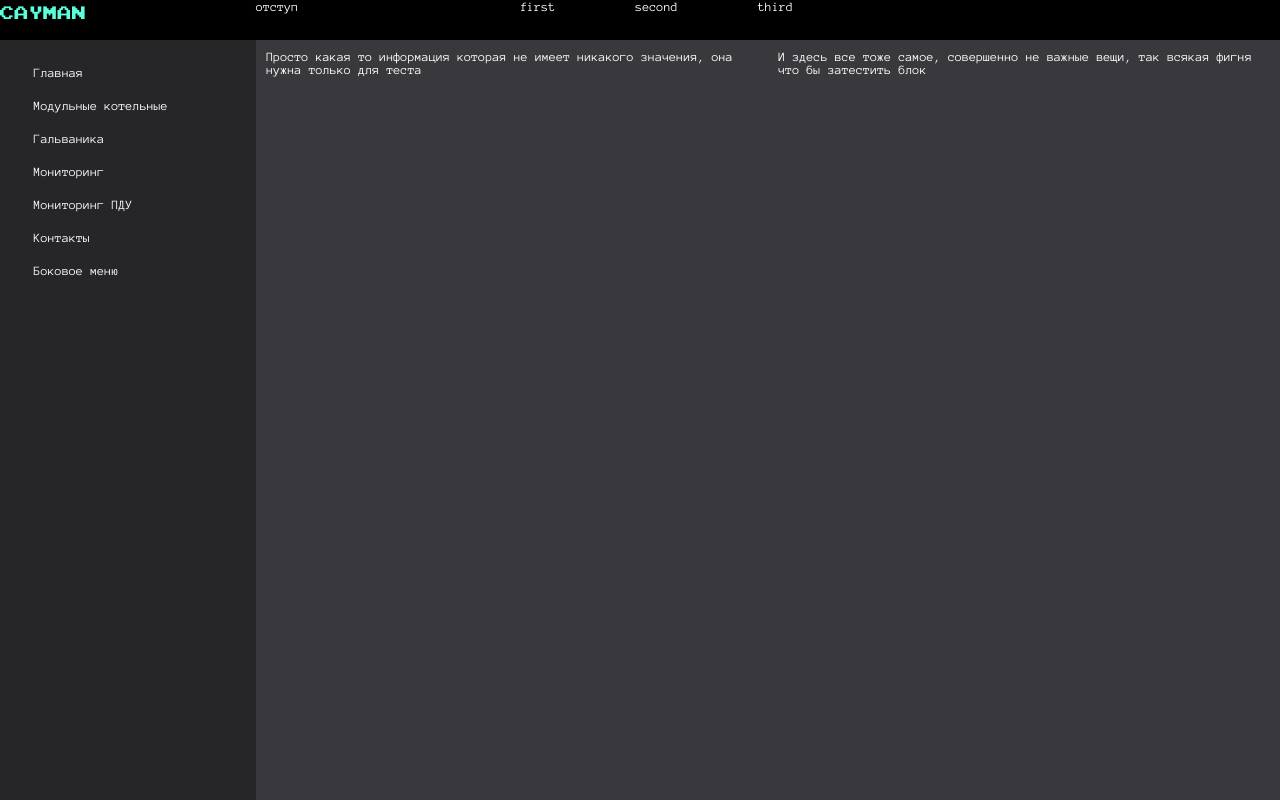
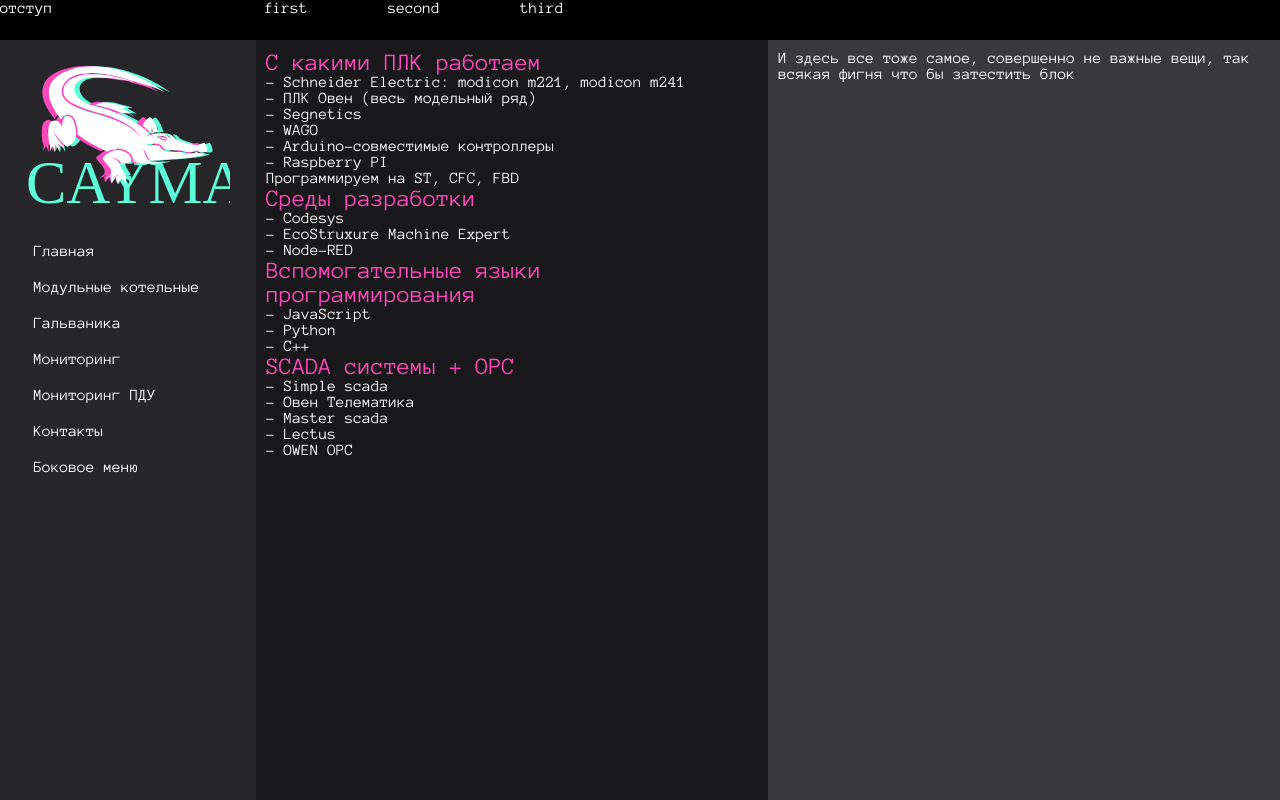
Before and after one commit to kaymantex68/site_ver2, a React (Create React App) app: page / in a window 1280 px wide. Built offline with nearby package versions, Linux system fonts and the light colour scheme; grey boxes are pictures that could not be loaded.

Commit message:
home content 1

```diff
--- a/src/App.js
+++ b/src/App.js
@@ -1,7 +1,7 @@
 import React, { useState } from 'react';
 import classes from './App.module.css';
 import Contacts from './Contacts'
-
+import logo from './cayman.svg'
 function App() {
 
   const [first_col_main, setfirst_col_main] = useState(true);
@@ -14,17 +14,19 @@
 
 
 
+
+
   return (
     <>
       <div className={classes.Background}>
         <Contacts />
-    </div>
+      </div>
       <div className={classes.main_window}>
         <div className={classes.div1}>
           {/* <div className={(topmenu === true) ? classes.div_top_menu : classes.div_top_menu_2}><span className={classes.SpanLogo}>top menu</span></div> */}
 
           <div className={(topmenu === true) ? classes.div_top_menu : classes.div_top_menu_2}>
-            <div className={classes.logo}><span className={classes.SpanLogo}>CAYMAN</span></div>
+            {/* <div className={classes.logo}><span className={classes.SpanLogo}>CAYMAN</span></div> */}
             <div className={classes.otstup}>отступ</div>
             <div>
               <ul className={classes.Ul_top}>
@@ -44,32 +46,68 @@
         </div>
         <div className={classes.div2}>
           <div className={classes.div3}>
+
             <div className={(leftmenu === true) ? classes.div_left : classes.div_left_2}>
+              <div className={classes.bigLogo}>
+                <img src={logo}></img>
+              </div>
               <ul>
 
-                <li className={classes.Link} ><span className={classes.span_Link} onClick={() => { setfirst_col_main(true); setsecond_col_main(false);  setthird_col_main(true); setforth_col_main(false); setMonitoring(false); setLeftMenu(true); setTopMenu(true); }}>Главная</span></li>
+                <li className={classes.Link} ><span className={classes.span_Link} onClick={() => { setfirst_col_main(true); setsecond_col_main(false); setthird_col_main(true); setforth_col_main(false); setMonitoring(false); setLeftMenu(true); setTopMenu(true); }}>Главная</span></li>
                 <li className={classes.Link}> <span className={classes.span_Link} onClick={() => { setfirst_col_main(false); setsecond_col_main(true); setthird_col_main(false); setforth_col_main(true); setMonitoring(false); setLeftMenu(true); setTopMenu(true); }}>Модульные котельные</span></li>
                 <li className={classes.Link}> <span className={classes.span_Link} onClick={() => { setfirst_col_main(false); setsecond_col_main(true); setthird_col_main(false); setforth_col_main(true); setMonitoring(false); setLeftMenu(true); setTopMenu(true); }}>Гальваника</span></li>
-                <li className={classes.Link}><span className={classes.span_Link} onClick={() => { setfirst_col_main(false);  setsecond_col_main(false); setthird_col_main(false); setforth_col_main(false); setMonitoring(true); setLeftMenu(true); setTopMenu(true); }}>Мониторинг</span></li>
-                <li className={classes.Link}><span className={classes.span_Link} onClick={() => { setfirst_col_main(false);  setsecond_col_main(false); setthird_col_main(false); setforth_col_main(false); setMonitoring(true); setLeftMenu(true); setTopMenu(true); }}>Мониторинг ПДУ</span></li>
+                <li className={classes.Link}><span className={classes.span_Link} onClick={() => { setfirst_col_main(false); setsecond_col_main(false); setthird_col_main(false); setforth_col_main(false); setMonitoring(true); setLeftMenu(true); setTopMenu(true); }}>Мониторинг</span></li>
+                <li className={classes.Link}><span className={classes.span_Link} onClick={() => { setfirst_col_main(false); setsecond_col_main(false); setthird_col_main(false); setforth_col_main(false); setMonitoring(true); setLeftMenu(true); setTopMenu(true); }}>Мониторинг ПДУ</span></li>
                 <li className={classes.Link}><span className={classes.span_Link} onClick={() => { setfirst_col_main(false); setsecond_col_main(false); setthird_col_main(false); setforth_col_main(false); setMonitoring(false); setLeftMenu(false); setTopMenu(false); }}>Контакты</span></li>
-                <li className={classes.Link}><span className={classes.span_Link} onClick={() => { setfirst_col_main(first_col_main);  setthird_col_main(third_col_main); setthird_col_main(third_col_main); setforth_col_main(forth_col_main); setMonitoring(monitoring); setLeftMenu(false); setTopMenu(topmenu); }}>Боковое меню</span></li>
+                <li className={classes.Link}><span className={classes.span_Link} onClick={() => { setfirst_col_main(first_col_main); setthird_col_main(third_col_main); setthird_col_main(third_col_main); setforth_col_main(forth_col_main); setMonitoring(monitoring); setLeftMenu(false); setTopMenu(topmenu); }}>Боковое меню</span></li>
 
               </ul>
             </div>
           </div>
 
+
+
+
           <div className={classes.div4} >
-            <div className={(first_col_main === true) ? classes.div5 : classes.div5_2}>Просто какая то информация которая не имеет никакого значения, она нужна только для теста</div>
+            <div className={(first_col_main === true) ? classes.div5 : classes.div5_2}>
+              <p className={classes.upWord}>С какими ПЛК работаем</p>
+              <p>- Schneider Electric: modicon m221, modicon m241</p>
+              <p>- ПЛК Овен (весь модельный ряд)</p>
+              <p>- Segnetics</p>
+              <p>- WAGO</p>
+              <p>- Arduino-совместимые контроллеры</p>
+              <p>- Raspberry PI</p>
+              <p>Программируем на ST, CFC, FBD</p>
+              <p></p>
+              <p className={classes.upWord} >Среды разработки</p>
+              <p>- Codesys</p>
+              <p>- EcoStruxure Machine Expert</p>
+              <p>- Node-RED</p>
+              <p className={classes.upWord} >Вспомогательные языки программирования</p>
+              <p>- JavaScript</p>
+              <p>- Python</p>
+              <p>- C++</p>
+              <p className={classes.upWord} >SCADA системы + OPC</p>
+              <p>- Simple scada</p>
+              <p>- Овен Телематика</p>
+              <p>- Master scada</p>
+              <p>- Lectus</p>
+              <p>- OWEN OPC</p>
+
+
+
+
+
+            </div>
             <div className={(second_col_main === true) ? classes.div55 : classes.div55_2}>Просто какая то информация которая не имеет никакого значения, она нужна только для теста</div>
 
             <div className={(third_col_main === true) ? classes.div6 : classes.div6_2}>И здесь все тоже самое, совершенно не важные вещи, так всякая фигня что бы затестить блок</div>
             <div className={(forth_col_main === true) ? classes.div66 : classes.div66_2}>И здесь все тоже самое, совершенно не важные вещи, так всякая фигня что бы затестить блок</div>
 
             <div className={(monitoring === true) ? classes.div7 : classes.div7_2}>
-             <din className={classes.div8}>
-              <iframe src="http://newsiterad.teplotehnika68.ru/pic.php" width="100%" height="100%" frameborder="no" sandbox seamless>
-              </iframe>
+              <din className={classes.div8}>
+                <iframe src="http://newsiterad.teplotehnika68.ru/pic.php" width="100%" height="100%" frameborder="no" sandbox seamless>
+                </iframe>
 
               </din>
             </div>
--- a/src/App.module.css
+++ b/src/App.module.css
@@ -110,6 +110,11 @@
     padding: 10%;
 }
 
+.bigLogo {
+    position: relative;
+    width: 100%;
+}
+
 
 .Link{
 
@@ -140,7 +145,7 @@
     position: absolute;
     width: 50.5%;
     height: 100%;
-    background-color: #39393D;
+    background-color: #18181A;
     bottom: 0;
     transition: 0.5s;
 
@@ -153,7 +158,7 @@
     position: absolute;
     width: 50.5%;
     height: 100%;
-    background-color: #39393D;
+    background-color: #18181A;
     bottom: -100%;
     transition: 0.5s;
     padding: 1%;
@@ -296,6 +301,11 @@
 }
 
 
+.upWord {
+    color: #FF48BE;
+    font-size: 1.5rem;
+}
+
 
 @media screen and (max-width: 1100px) and (orientation: landscape) {
     .main_window{
--- a/src/Contacts.js
+++ b/src/Contacts.js
@@ -1,12 +1,17 @@
 import React from 'react';
 import classes from './Contacts.module.css';
-
+import logo from './cayman.svg'
 function Contacts() {
     return (
         <div className={classes.Background}>
-            <div><span className={classes.Cayman}>CAYMAN </span><span className={classes.Automation}>автоматизация</span> </div>
-            <div className={classes.Phone}>
+            <div className={classes.LogoContacts}>
+                <img src={logo}></img>
+            </div>
+            <div><span className={classes.Automation}>автоматизация</span> </div>
+            <div >
+            <span className={classes.Phone}>
                 +7 (920) 4897437
+                </span>
              </div>
         </div>
     )
--- a/src/Contacts.module.css
+++ b/src/Contacts.module.css
@@ -9,22 +9,33 @@
     width: 100%;
     height: 100%;
     padding-top: 100px;
-    text-align: center;
+    /* text-align: center; */
     background-color: black;
     color: white;
+    text-align: center;
 
 
 }
 
 .Phone{
     position: absolute;
-    float: left;
-    left: 45%;
-    padding: 10px;
+    left: 50%;
+    top: 300px;
+    transform: translateX(-50%);
+    padding-top: 10px;
     /* background-color: crimson; */
+
 
 }
 
+.LogoContacts{
+    position: relative;
+    width: 200px;
+    left: 50%;
+    transform: translateX(-50%);
+
+
+}
 
 .Cayman{
     font-family: pixel2;
@@ -33,5 +44,13 @@
 }
 
 .Automation{
+    position: absolute;
+    font-size: 120%;
+    left: 50%;
+    top: 250px;
+    transform: translateX(-50%);
     color:#FF48BE;
+    padding-top: 10px;
+    padding-bottom: 10px;
+
 }
--- a/src/index.css
+++ b/src/index.css
@@ -25,10 +25,10 @@
   padding: 0;
 }
 
-@media screen and (min-width: 1200px) {
+@media screen and (min-width: 1100px) {
   *{font-size: 1rem;}
 }
 
 @media screen and (min-width: 720px) {
-  *{font-size: 0.9rem;}
+  *{font-size: 1rem;}
 }
```
Also changed, not shown: src/cayman.svg (added).
